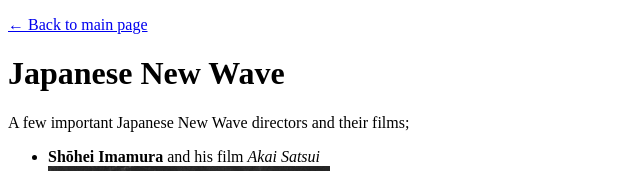
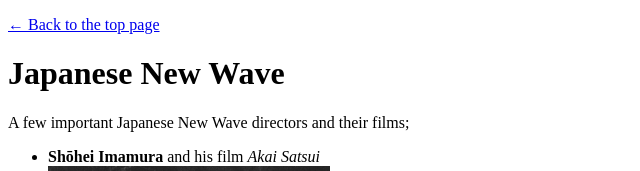
Before and after one commit to UfukAldanmaz/brainnest-assignments, a plain HTML site: page links-and-images/presentation-website/pages/movements1.html in a window 1280 px wide. Shown: the top 171 px of the page, 0-640 px from the left. Drawn offline with Linux system fonts and the light colour scheme.

Commit message:
Last commit

```diff
--- a/links-and-images/presentation-website/pages/movements1.html
+++ b/links-and-images/presentation-website/pages/movements1.html
@@ -10,7 +10,7 @@
 
 <body>
     <div>
-        <p><a href="../main.html">← Back to main page</a></p>
+        <p><a href="../main.html">← Back to the top page</a></p>
         <h1>Japanese New Wave</h1>
         <p>A few important Japanese New Wave directors and their films;</p>
         <ul>
```
Also changed, not shown: links-and-images/presentation-website/pages/movements2.html (+1 -1 lines), links-and-images/presentation-website/pages/movements3.html (+1 -1 lines).
